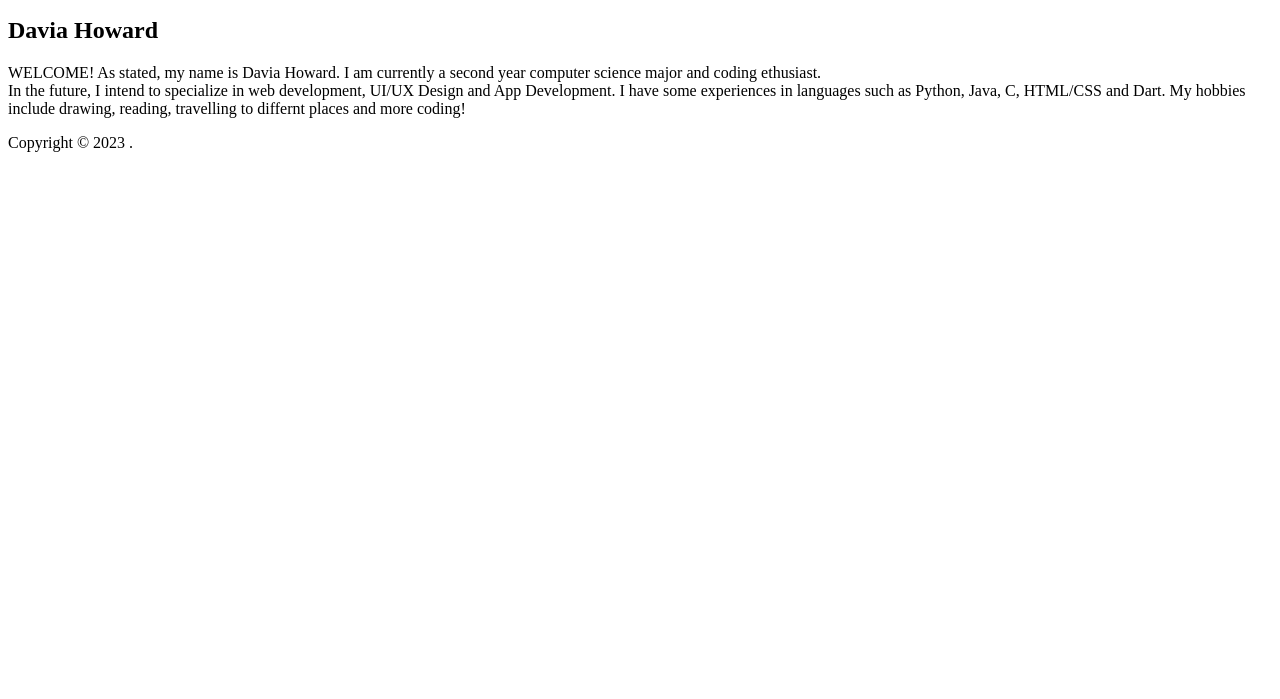
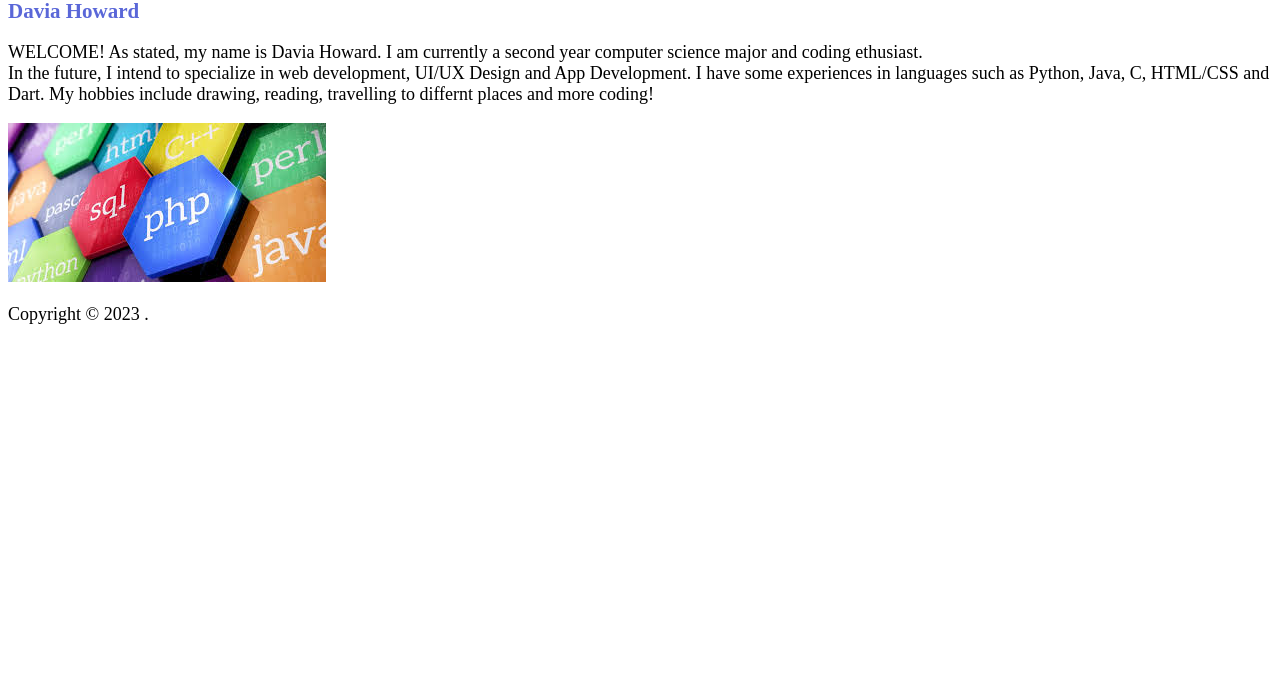
Before and after one commit to daviaser/info2180-lab1, a plain HTML site: page index.html in a window 1280 px wide. Shown: the part 101-800 px from the top of the page. Drawn offline with Linux system fonts and the light colour scheme.

Commit message:
index.html

```diff
--- a/index.html
+++ b/index.html
@@ -5,6 +5,7 @@
     <meta name="viewport" content="width=devicewidth, initial-scale=1.0">
     <meta http-equiv="X-UA-Compatible" content="ie=edge">
     <title>INFO2180 Lab 1</title>
+    <link rel="stylesheet" href="styles.css">
 </head>
 <body>
  <header>
@@ -16,7 +17,8 @@
  <p>WELCOME! As stated, my name is Davia Howard. I am currently a second year computer science major and coding ethusiast. <br> In the future, I intend to specialize in web development, UI/UX Design and App Development.
 I have some experiences in languages such as Python, Java, C, HTML/CSS and Dart.
 My hobbies include drawing, reading, travelling to differnt places and more coding!</p>
- </main>
+ <img src="coding-languages.jpg" alt="Image listing coding languages">
+</main>
  <footer>
  <p>Copyright &copy; 2023 <Davia Howard>.</p>
  </footer>
```
